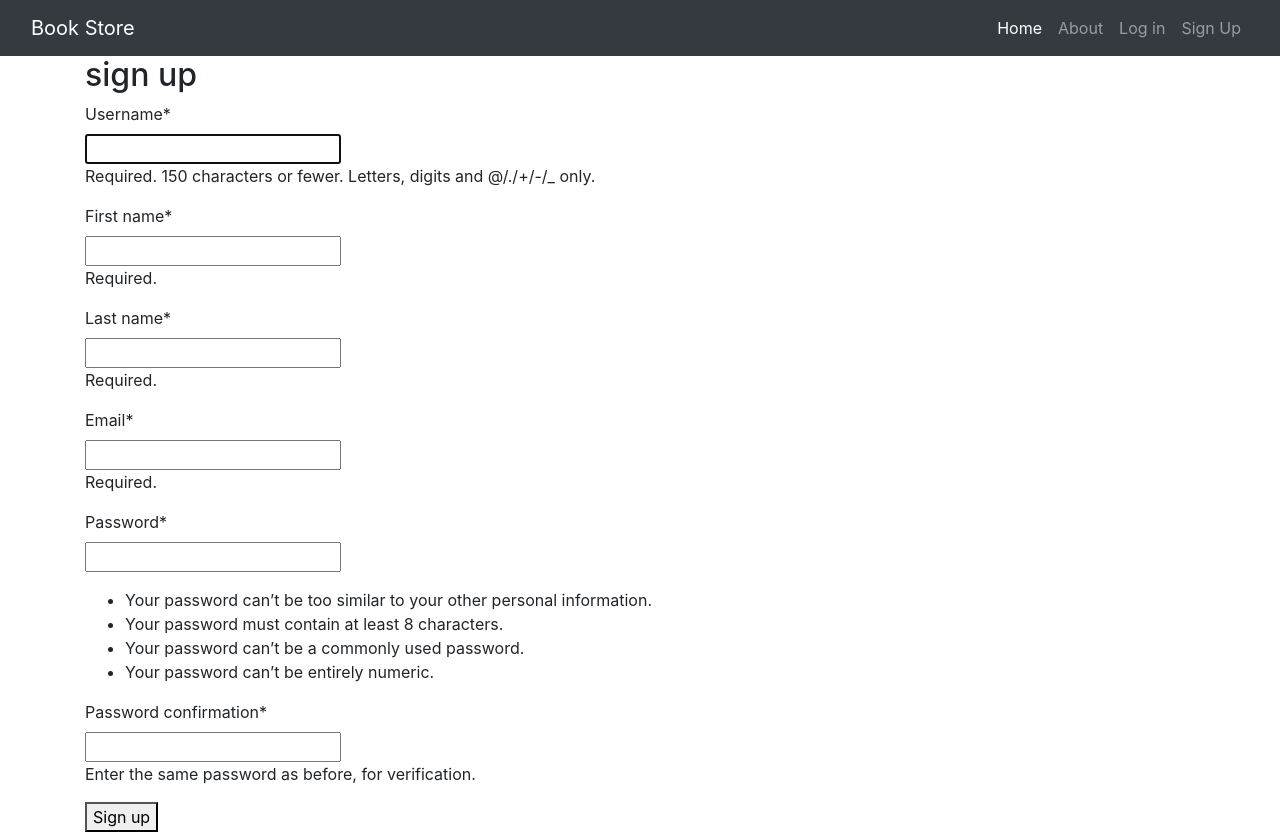
After one commit to Henry-GA/book_store, a Django app: page /signup/ in a window 1280 px wide. The commit adds this page. Run offline with Django 3.2, Linux system fonts and the light colour scheme; some libraries are stand-ins or nearby versions.

Commit message:
create log in and sign up forms

```diff
--- a/book_store/urls.py
+++ b/book_store/urls.py
@@ -21,5 +21,7 @@ urlpatterns = [
     path('admin/', admin.site.urls),
     path('', views.index, name='index'),
     path('book/', include('store.urls')),
+    path('signup/', views.signup, name='signup'),
+    path('account/', include('django.contrib.auth.urls')),
     path('tinymce/', include('tinymce.urls')),
 ]
--- /dev/null
+++ b/store/forms.py
@@ -0,0 +1,13 @@
+from django import forms
+from django.contrib.auth.forms import UserCreationForm
+from django.contrib.auth.models import User
+
+
+class SignUpForm(UserCreationForm):
+    first_name = forms.CharField(max_length=30, help_text='Required.')
+    last_name = forms.CharField(max_length=30, help_text='Required.')
+    email = forms.EmailField(max_length=254, help_text='Required.')
+
+    class Meta:
+        model = User
+        fields = ('username', 'first_name', 'last_name', 'email', 'password1', 'password2',)
--- a/store/views.py
+++ b/store/views.py
@@ -1,4 +1,6 @@
-from django.shortcuts import render, get_object_or_404
+from django.contrib.auth import authenticate, login
+from django.shortcuts import render, get_object_or_404, redirect
+from .forms import SignUpForm
 from .models import Book
 
 
@@ -14,3 +16,18 @@ def detail(request, id):
     book = get_object_or_404(Book, pk=id)
     context = {'book': book}
     return render(request, 'web/detail.html', context)
+
+
+def signup(request):
+    if request.method == 'POST':
+        form = SignUpForm(request.POST)
+        if form.is_valid():
+            form.save()
+            username = form.cleaned_data.get('username')
+            raw_password = form.cleaned_data.get('password1')
+            user = authenticate(username=username, password=raw_password)
+            login(request, user)
+            return redirect('index')
+    else:
+        form = SignUpForm()
+        return render(request, 'registration/signup.html', {'form': form})
--- a/templates/base.html
+++ b/templates/base.html
@@ -1,4 +1,5 @@
 {% load static %}
+
 <!DOCTYPE html>
 <html lang="en">
 
@@ -24,7 +25,7 @@
 <!-- Navigation -->
 <nav class="navbar navbar-expand-lg navbar-dark bg-dark static-top">
     <div class="container-fluid">
-        <a class="navbar-brand" href="#">Book Store</a>
+        <a class="navbar-brand" href="{% url 'index' %}">Book Store</a>
         <button class="navbar-toggler" type="button" data-toggle="collapse" data-target="#navbarResponsive"
                 aria-controls="navbarResponsive" aria-expanded="false" aria-label="Toggle navigation">
             <span class="navbar-toggler-icon"></span>
@@ -39,12 +40,18 @@
                 <li class="nav-item">
                     <a class="nav-link" href="#">About</a>
                 </li>
-                <li class="nav-item">
-                    <a class="nav-link" href="#">Services</a>
-                </li>
-                <li class="nav-item">
-                    <a class="nav-link" href="#">Contact</a>
-                </li>
+                {% if user.is_authenticated %}
+                    <li class="nav-item">
+                        <a class="nav-link" href="{% url 'logout' %}">Log out</a>
+                    </li>
+                {% else %}
+                    <li class="nav-item">
+                        <a class="nav-link" href="{% url 'login' %}">Log in</a>
+                    </li>
+                    <li class="nav-item">
+                        <a class="nav-link" href="{% url 'signup' %}">Sign Up</a>
+                    </li>
+                {% endif %}
             </ul>
         </div>
     </div>
--- /dev/null
+++ b/templates/registration/signup.html
@@ -0,0 +1,11 @@
+{% extends "base.html" %}
+{% load crispy_forms_tags %}
+
+{% block content %}
+    <h2>sign up</h2>
+    <form method="post">
+        {% csrf_token %}
+        {{ form | crispy }}
+        <button type="submit">Sign up</button>
+    </form>
+{% endblock %}
```
Also changed, not shown: book_store/settings.py (+5 -7 lines), templates/registration/login.html (added, +11 -0 lines), db.sqlite3.
